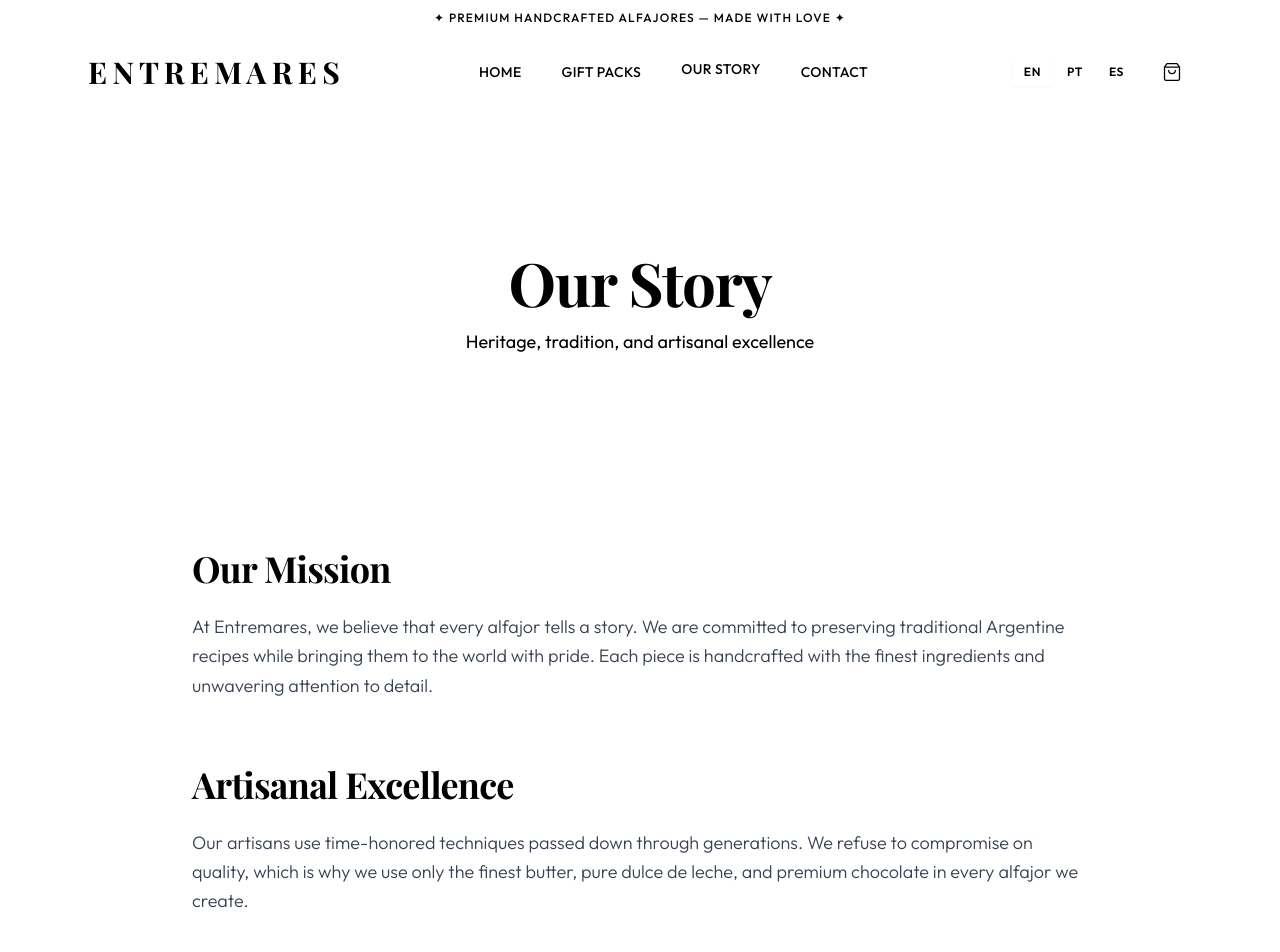
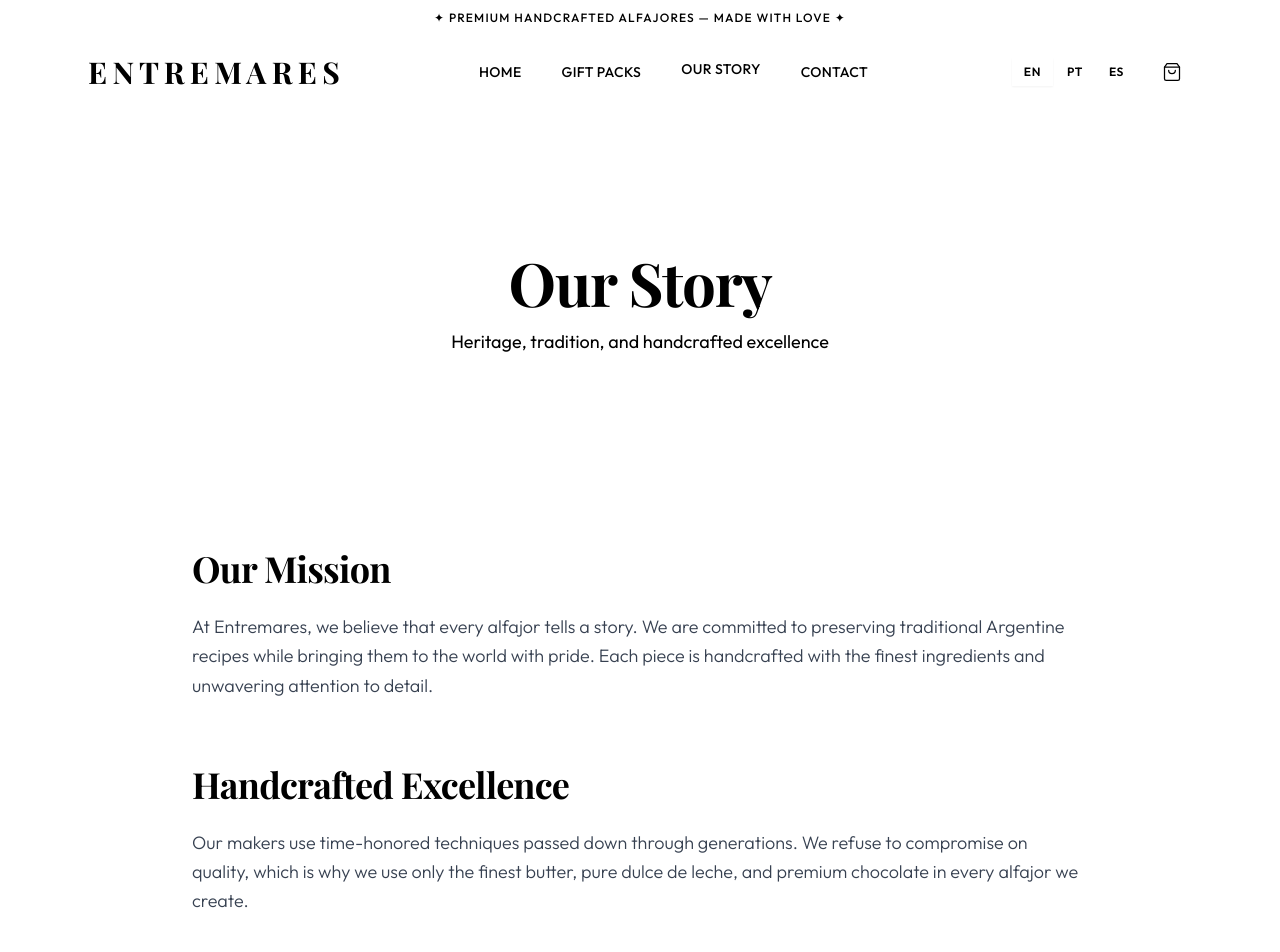
Before and after one commit to Jon-human-in-the-loop/entremares-web, a Next.js app: page /en/about in a window 1280 px wide. Shown: the top 952 px of the page. Built offline with nearby package versions, Linux system fonts and the light colour scheme; a web font is replaced by a local one.

Commit message:
chore: remove all instances of artisanal in favor of handcrafted

```diff
--- a/package.json
+++ b/package.json
@@ -1,7 +1,7 @@
 {
   "name": "entremares-web",
   "version": "0.1.0",
-  "description": "Premium artisanal alfajores gift packs - Entremares",
+  "description": "Premium handcrafted alfajores gift packs - Entremares",
   "private": true,
   "scripts": {
     "dev": "next dev",
--- a/src/app/[locale]/about/page.tsx
+++ b/src/app/[locale]/about/page.tsx
@@ -3,8 +3,8 @@ import { unstable_setRequestLocale } from 'next-intl/server'
 
 export function generateMetadata() {
   return {
-    title: `About Us | Entremares`,
-    description: 'Learn about Entremares heritage and artisanal craftsmanship.',
+    title: 'Our Story | Entremares',
+    description: 'Learn about Entremares heritage and handcrafted quality.',
   }
 }
 
--- a/src/i18n/messages/en.json
+++ b/src/i18n/messages/en.json
@@ -9,14 +9,14 @@
   "hero": {
     "title": "Entremares",
     "subtitle": "Premium Handcrafted Alfajores",
-    "description": "Discover the rich heritage of craftsmanship in every bite. Our artisanal alfajores are handcrafted with passion, using traditional methods and premium ingredients.",
+    "description": "Discover the rich heritage of craftsmanship in every bite. Our handcrafted alfajores are made with passion, using traditional methods and premium ingredients.",
     "exploreButton": "Explore Gift Packs",
     "storyButton": "Our Story"
   },
   "packs": {
     "featured": "Curated Gift Packs",
     "subtitle": "Our Collection",
-    "description": "Discover our curated selection of artisanal gift packs, each handcrafted with premium ingredients.",
+    "description": "Discover our curated selection of handcrafted gift packs, each made with premium ingredients.",
     "classic": "Classic Pack",
     "premium": "Premium Pack",
     "special": "Special Edition"
@@ -112,14 +112,14 @@
   },
   "aboutPage": {
     "title": "Our Story",
-    "subtitle": "Heritage, tradition, and artisanal excellence",
+    "subtitle": "Heritage, tradition, and handcrafted excellence",
     "mission": {
       "title": "Our Mission",
       "description": "At Entremares, we believe that every alfajor tells a story. We are committed to preserving traditional Argentine recipes while bringing them to the world with pride. Each piece is handcrafted with the finest ingredients and unwavering attention to detail."
     },
     "excellence": {
-      "title": "Artisanal Excellence",
-      "description": "Our artisans use time-honored techniques passed down through generations. We refuse to compromise on quality, which is why we use only the finest butter, pure dulce de leche, and premium chocolate in every alfajor we create."
+      "title": "Handcrafted Excellence",
+      "description": "Our makers use time-honored techniques passed down through generations. We refuse to compromise on quality, which is why we use only the finest butter, pure dulce de leche, and premium chocolate in every alfajor we create."
     },
     "values": {
       "title": "Our Values",
@@ -140,13 +140,13 @@
   "packsData": {
     "classic-6": {
       "name": "Classic Pack",
-      "description": "A delicious selection of our most iconic flavors. Perfect for a first experience.",
-      "longDescription": "The Classic Pack is a perfect introduction to Entremares alfajores. Each piece is handmade with premium ingredients and traditional techniques, reflecting centuries of artisanal heritage. This curated selection offers a complete experience of our most loved flavors."
+      "description": "The perfect introduction to our classics.",
+      "longDescription": "The Classic Pack is a perfect introduction to Entremares alfajores. Each piece is handmade with premium ingredients and traditional techniques, reflecting centuries of handcrafted heritage. This curated selection offers a complete experience of our most loved flavors."
     },
     "premium-12": {
-      "name": "Premium Pack",
-      "description": "Our most complete selection. An artisanal experience of excellence.",
-      "longDescription": "The Premium Pack is our bestseller, offering an impressive variety of premium flavors. With 12 carefully selected pieces, it's the perfect gift for those who appreciate quality and diversity. Ideal for sharing or for a very special gift."
+      "name": "Entremares Premium Pack",
+      "description": "Our most complete selection. A handcrafted experience of excellence.",
+      "longDescription": "For the true connoisseur, the Premium Pack delivers our finest selection. Perfect for special occasions or as a distinguished corporate gift. With 12 carefully selected pieces, it's the perfect gift for those who appreciate quality and diversity. Ideal for sharing or for a very special gift."
     },
     "special-edition": {
       "name": "Special Edition",
```
